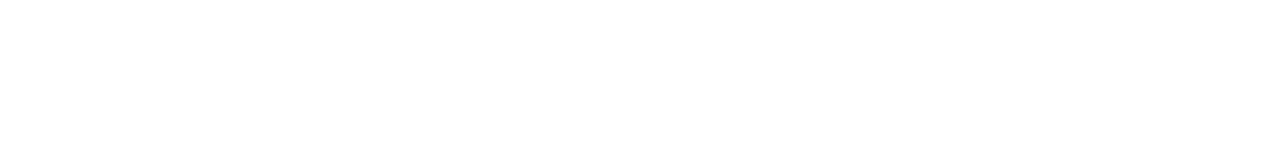
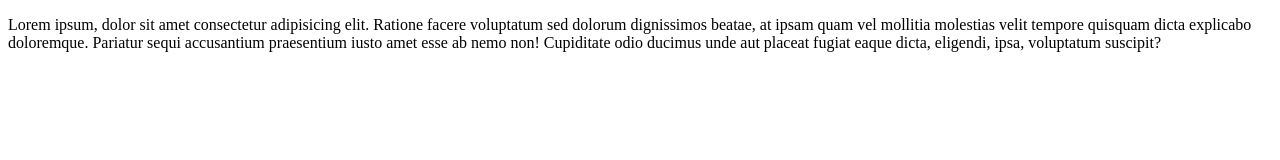
Before and after one commit to Qasim1335/my-repo, a plain HTML site: page index.html in a window 1280 px wide. Drawn offline with Linux system fonts and the light colour scheme.

Commit message:
index.html

```diff
--- a/index.html
+++ b/index.html
@@ -6,6 +6,6 @@
     <title>Document</title>
 </head>
 <body>
-
+    <p>Lorem ipsum, dolor sit amet consectetur adipisicing elit. Ratione facere voluptatum sed dolorum dignissimos beatae, at ipsam quam vel mollitia molestias velit tempore quisquam dicta explicabo doloremque. Pariatur sequi accusantium praesentium iusto amet esse ab nemo non! Cupiditate odio ducimus unde aut placeat fugiat eaque dicta, eligendi, ipsa, voluptatum suscipit?</p>
 </body>
 </html>
```
